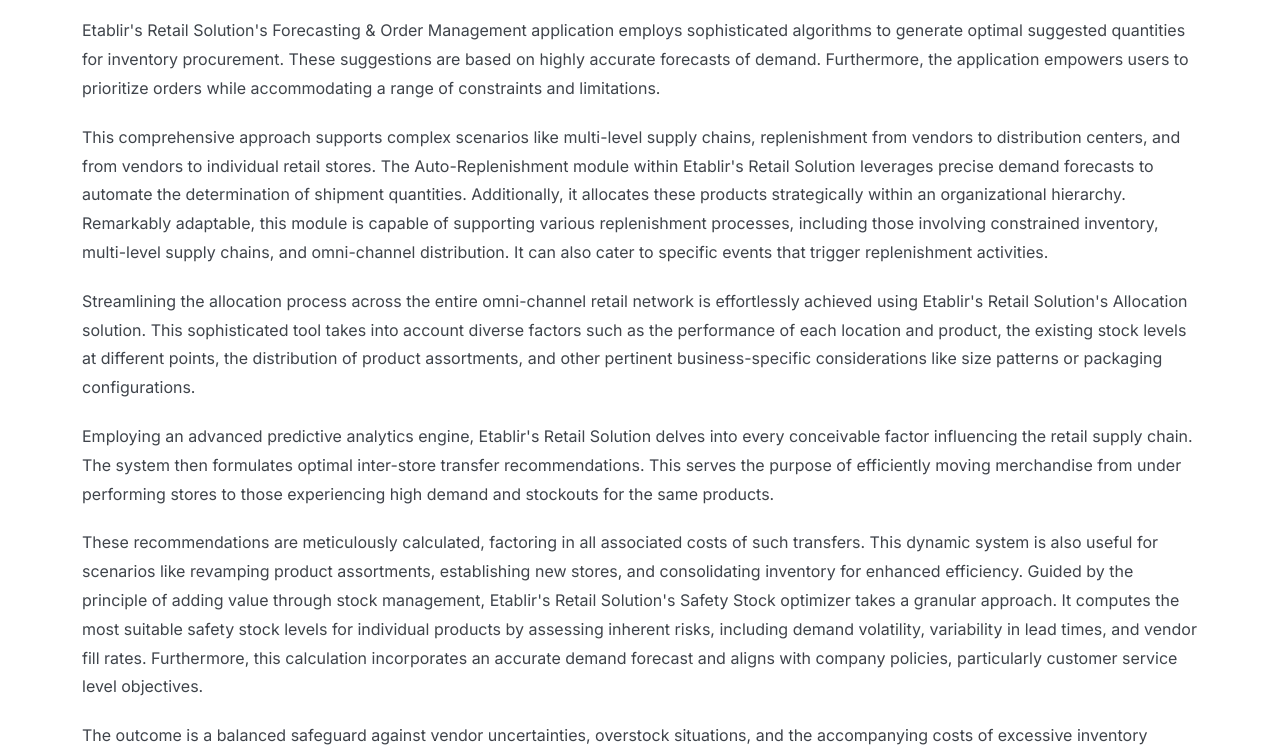
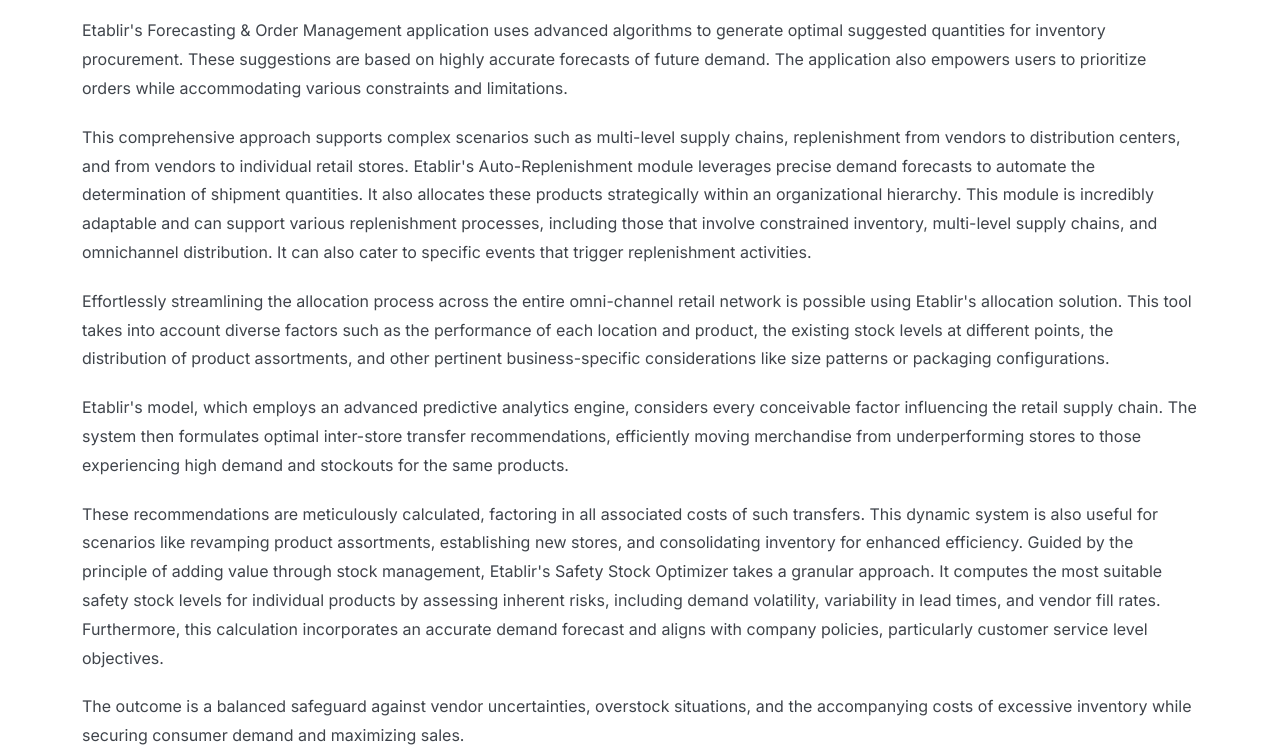
Before and after one commit to karibew/Etablir-landingpage, a plain HTML site: page methodology.html in a window 1280 px wide. Shown: the part 816-1572 px from the top of the page. Drawn offline with Linux system fonts and the light colour scheme; a script that the page names is missing.

Commit message:
Changes to content

```diff
--- a/methodology.html
+++ b/methodology.html
@@ -165,12 +165,12 @@
                             </svg>
                         </span>
                         <h2>Our methodology</h2>
-                        <p>Etablir's Retail Solution's Forecasting & Order Management application employs sophisticated algorithms to generate optimal suggested quantities for inventory procurement. These suggestions are based on highly accurate forecasts of demand. Furthermore, the application empowers users to prioritize orders while accommodating a range of constraints and limitations.</p>
-                        <p>This comprehensive approach supports complex scenarios like multi-level supply chains, replenishment from vendors to distribution centers, and from vendors to individual retail stores. The Auto-Replenishment module within Etablir's Retail Solution leverages precise demand forecasts to automate the determination of shipment quantities. Additionally, it allocates these products strategically within an organizational hierarchy. Remarkably adaptable, this module is capable of supporting various replenishment processes, including those involving constrained inventory, multi-level supply chains, and omni-channel distribution. It can also cater to specific events that trigger replenishment activities.</p>
-                        <p>Streamlining the allocation process across the entire omni-channel retail network is effortlessly achieved using Etablir's Retail Solution's Allocation solution. This sophisticated tool takes into account diverse factors such as the performance of each location and product, the existing stock levels at different points, the distribution of product assortments, and other pertinent business-specific considerations like size patterns or packaging configurations.</p>
-                        <p>Employing an advanced predictive analytics engine, Etablir's Retail Solution delves into every conceivable factor influencing the retail supply chain. The system then formulates optimal inter-store transfer recommendations. This serves the purpose of efficiently moving merchandise from under performing stores to those experiencing high demand and stockouts for the same products.</p>
-                        <p>These recommendations are meticulously calculated, factoring in all associated costs of such transfers. This dynamic system is also useful for scenarios like revamping product assortments, establishing new stores, and consolidating inventory for enhanced efficiency. Guided by the principle of adding value through stock management, Etablir's Retail Solution's Safety Stock optimizer takes a granular approach. It computes the most suitable safety stock levels for individual products by assessing inherent risks, including demand volatility, variability in lead times, and vendor fill rates. Furthermore, this calculation incorporates an accurate demand forecast and aligns with company policies, particularly customer service level objectives.</p>
-                        <p>The outcome is a balanced safeguard against vendor uncertainties, overstock situations, and the accompanying costs of excessive inventory holding while securing consumer demand and maximizing sales opportunities.</p>
+                        <p>Etablir's Forecasting & Order Management application uses advanced algorithms to generate optimal suggested quantities for inventory procurement. These suggestions are based on highly accurate forecasts of future demand. The application also empowers users to prioritize orders while accommodating various constraints and limitations.</p>
+                        <p>This comprehensive approach supports complex scenarios such as multi-level supply chains, replenishment from vendors to distribution centers, and from vendors to individual retail stores. Etablir's Auto-Replenishment module leverages precise demand forecasts to automate the determination of shipment quantities. It also allocates these products strategically within an organizational hierarchy. This module is incredibly adaptable and can support various replenishment processes, including those that involve constrained inventory, multi-level supply chains, and omnichannel distribution. It can also cater to specific events that trigger replenishment activities.</p>
+                        <p>Effortlessly streamlining the allocation process across the entire omni-channel retail network is possible using Etablir's allocation solution. This tool takes into account diverse factors such as the performance of each location and product, the existing stock levels at different points, the distribution of product assortments, and other pertinent business-specific considerations like size patterns or packaging configurations.</p>
+                        <p>Etablir's model, which employs an advanced predictive analytics engine, considers every conceivable factor influencing the retail supply chain. The system then formulates optimal inter-store transfer recommendations, efficiently moving merchandise from underperforming stores to those experiencing high demand and stockouts for the same products.</p>
+                        <p>These recommendations are meticulously calculated, factoring in all associated costs of such transfers. This dynamic system is also useful for scenarios like revamping product assortments, establishing new stores, and consolidating inventory for enhanced efficiency. Guided by the principle of adding value through stock management, Etablir's Safety Stock Optimizer takes a granular approach. It computes the most suitable safety stock levels for individual products by assessing inherent risks, including demand volatility, variability in lead times, and vendor fill rates. Furthermore, this calculation incorporates an accurate demand forecast and aligns with company policies, particularly customer service level objectives.</p>
+                        <p>The outcome is a balanced safeguard against vendor uncertainties, overstock situations, and the accompanying costs of excessive inventory while securing consumer demand and maximizing sales.</p>
                     </div>
                 </div>
             </div>
```
Also changed, not shown: why-etablir-solutions.html (+1 -1 lines).
